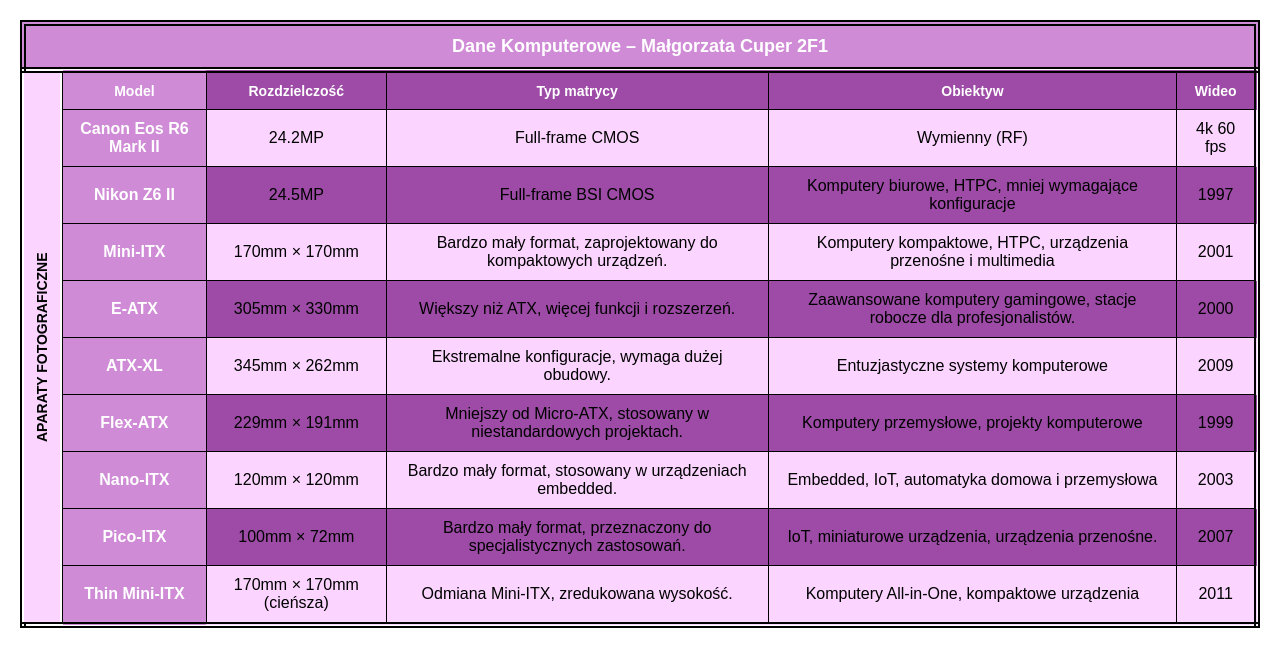
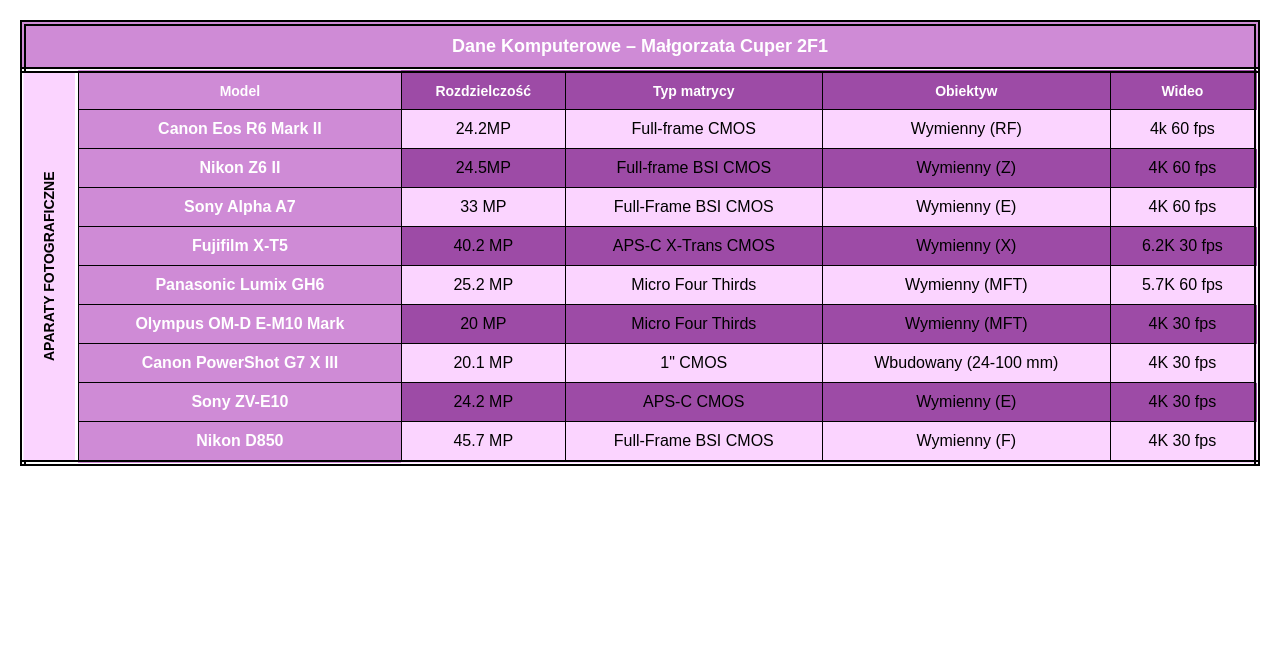
Before and after one commit to Goszka2137/tabela, a plain HTML site: page index.html in a window 1280 px wide. Drawn offline with Linux system fonts and the light colour scheme.

Commit message:
Update index.html

```diff
--- a/index.html
+++ b/index.html
@@ -87,57 +87,57 @@
             <td class="format-column">Nikon Z6 II</td>
             <td>24.5MP</td>
             <td>Full-frame BSI CMOS</td>
-            <td>Komputery biurowe, HTPC, mniej wymagające konfiguracje</td>
-            <td>1997</td>
+            <td>Wymienny (Z)</td>
+            <td>4K 60 fps</td>
         </tr>
         <tr>
-            <td class="format-column">Mini-ITX</td>
-            <td>170mm × 170mm</td>
-            <td>Bardzo mały format, zaprojektowany do kompaktowych urządzeń.</td>
-            <td>Komputery kompaktowe, HTPC, urządzenia przenośne i multimedia</td>
-            <td>2001</td>
+            <td class="format-column">Sony Alpha A7</td>
+            <td>33 MP</td>
+            <td>Full-Frame BSI CMOS</td>
+            <td>Wymienny (E)</td>
+            <td>4K 60 fps</td>
         </tr>
         <tr>
-            <td class="format-column">E-ATX</td>
-            <td>305mm × 330mm</td>
-            <td>Większy niż ATX, więcej funkcji i rozszerzeń.</td>
-            <td>Zaawansowane komputery gamingowe, stacje robocze dla profesjonalistów.</td>
-            <td>2000</td>
+            <td class="format-column">Fujifilm X-T5</td>
+            <td>40.2 MP</td>
+            <td>APS-C X-Trans CMOS</td>
+            <td>Wymienny (X)</td>
+            <td>6.2K 30 fps</td>
         </tr>
         <tr>
-            <td class="format-column">ATX-XL</td>
-            <td>345mm × 262mm</td>
-            <td>Ekstremalne konfiguracje, wymaga dużej obudowy.</td>
-            <td>Entuzjastyczne systemy komputerowe</td>
-            <td>2009</td>
+            <td class="format-column">Panasonic Lumix GH6</td>
+            <td>25.2 MP</td>
+            <td>Micro Four Thirds</td>
+            <td>Wymienny (MFT)</td>
+            <td>5.7K 60 fps</td>
         </tr>
         <tr>
-            <td class="format-column">Flex-ATX</td>
-            <td>229mm × 191mm</td>
-            <td>Mniejszy od Micro-ATX, stosowany w niestandardowych projektach.</td>
-            <td>Komputery przemysłowe, projekty komputerowe</td>
-            <td>1999</td>
+            <td class="format-column">Olympus OM-D E-M10 Mark</td>
+            <td>20 MP</td>
+            <td>Micro Four Thirds</td>
+            <td>Wymienny (MFT)</td>
+            <td>4K 30 fps</td>
         </tr>
         <tr>
-            <td class="format-column">Nano-ITX</td>
-            <td>120mm × 120mm</td>
-            <td>Bardzo mały format, stosowany w urządzeniach embedded.</td>
-            <td>Embedded, IoT, automatyka domowa i przemysłowa</td>
-            <td>2003</td>
+            <td class="format-column">Canon PowerShot G7 X III</td>
+            <td>20.1 MP</td>
+            <td>1" CMOS</td>
+            <td>Wbudowany (24-100 mm)</td>
+            <td>4K 30 fps</td>
         </tr>
         <tr>
-            <td class="format-column">Pico-ITX</td>
-            <td>100mm × 72mm</td>
-            <td>Bardzo mały format, przeznaczony do specjalistycznych zastosowań.</td>
-            <td>IoT, miniaturowe urządzenia, urządzenia przenośne.</td>
-            <td>2007</td>
+            <td class="format-column">Sony ZV-E10</td>
+            <td>24.2 MP</td>
+            <td>APS-C CMOS</td>
+            <td>Wymienny (E)</td>
+            <td>4K 30 fps</td>
         </tr>
         <tr>
-            <td class="format-column">Thin Mini-ITX</td>
-            <td>170mm × 170mm (cieńsza)</td>
-            <td>Odmiana Mini-ITX, zredukowana wysokość.</td>
-            <td>Komputery All-in-One, kompaktowe urządzenia</td>
-            <td>2011</td>
+            <td class="format-column">Nikon D850</td>
+            <td>45.7 MP</td>
+            <td>Full-Frame BSI CMOS</td>
+            <td>Wymienny (F)</td>
+            <td>4K 30 fps</td>
         </tr>
     </table>
 </body>
```
